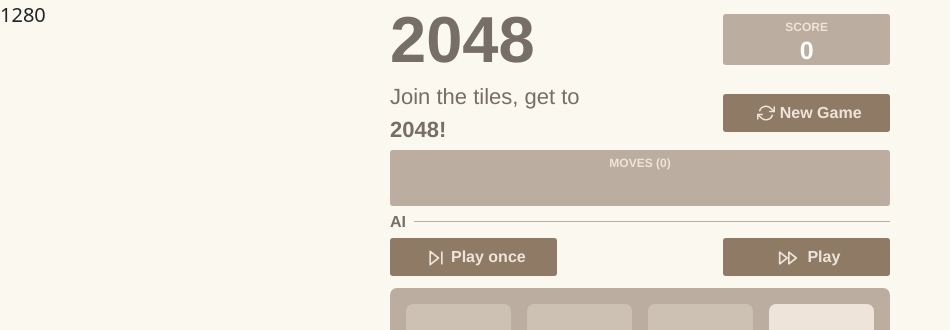
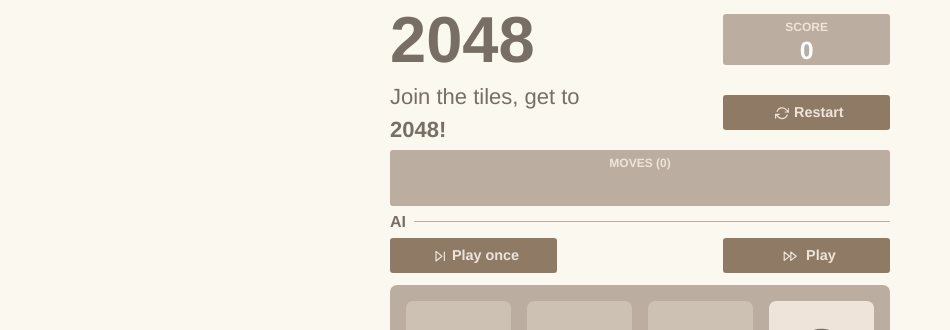
Before and after one commit to virgs/2048-ai, a React (Vite) app: page / in a window 1280 px wide. Shown: the top 330 px of the page, without its empty margins (0-950 px from the left). Built offline with nearby package versions, Linux system fonts and the light colour scheme.

Commit message:
Remove montecarlo

```diff
--- a/src/App.css
+++ b/src/App.css
@@ -2,6 +2,7 @@
     margin: 0;
     width: 100%;
     text-align: center;
+    touch-action: pan-up;
 }
 
 #app {
--- a/src/App.tsx
+++ b/src/App.tsx
@@ -1,23 +1,22 @@
 import { useEffect, useState } from 'react'
 import './App.css'
 import Heading from './Heading'
-import { MonteCarlo } from './ai/MonteCarlo'
+// import { MonteCarlo } from './ai/MonteCarlo'
 import { BoardComponent } from './components/BoardComponent'
 import { AiAction } from './constants/AiAction'
 import { keyCodeToDirection } from './constants/KeyCodes'
 import { Board } from './engine/Board'
 import { BoardMover, Translation } from './engine/BoardMover'
-import { Direction } from './engine/Direction'
+import { Direction, Directions } from './engine/Direction'
 import { animationDuration } from './constants/Animation'
 
-const monteCarloRuns = 1000
+// const monteCarloRuns = 1000
 
 function App() {
     const [lastAiAction, setLastAiAction] = useState<AiAction>(AiAction.STOP_PLAYING)
     const [board, setBoard] = useState<Board>(new Board())
     const [moves, setMoves] = useState<Direction[]>([])
     const [translations, setTranslations] = useState<Translation[]>([])
-    const [width, setWidth] = useState<number>(0)
 
     let timer: number | undefined
 
@@ -43,8 +42,9 @@ function App() {
     }
 
     const monteCarloMove = () => {
-        const monteCarlo = new MonteCarlo(monteCarloRuns)
-        const direction = monteCarlo.findBestMove(board.clone())
+        // const monteCarlo = new MonteCarlo(monteCarloRuns)
+        // const direction = monteCarlo.findBestMove(board.clone())
+        const direction = Math.floor(Math.random() * Directions.length)
         setBoard(makeMove(board, direction))
     }
 
@@ -52,7 +52,7 @@ function App() {
         if (lastAiAction === AiAction.STOP_PLAYING || lastAiAction === AiAction.PLAY_ONE_STEP) {
             setLastAiAction(AiAction.STOP_PLAYING)
         } else if (lastAiAction === AiAction.KEEP_PLAYING) {
-            timer = setTimeout(monteCarloMove, 5 * animationDuration)
+            timer = setTimeout(monteCarloMove, 10 * animationDuration)
         }
     }, [board])
 
@@ -74,10 +74,6 @@ function App() {
         setTranslations([])
     }
 
-    useEffect(() => {
-        setWidth(document.getElementById('app')!.offsetWidth)
-    }, [lastAiAction])
-
     return (
         <div
             id="app"
@@ -94,9 +90,8 @@ function App() {
             }}
             tabIndex={0}
         >
-            <div className="row p-md-3 p-lg-1 justify-content-center">
-                <div className="col-12 col-md-6 col-lg-12 mb-2 mx-auto">
-                    <div style={{ position: 'absolute', left: '0', top: '0', fontSize: '20px' }}>{width}</div>
+            <div className="row py-sm-3 p-lg-1 justify-content-center gx-0">
+                <div className="col-12 col-sm-6 col-md-12 mb-2 mx-auto">
                     <Heading
                         aiIsPlaying={lastAiAction === AiAction.KEEP_PLAYING}
                         newGameButtonHit={resetGame}
@@ -105,7 +100,7 @@ function App() {
                         score={board.score}
                     ></Heading>
                 </div>
-                <div className="col-12 col-md-6 col-lg-12 mx-auto">
+                <div className="col-12 col-sm-6 col-md-12 mx-auto">
                     <BoardComponent
                         board={board}
                         translations={translations}
--- a/src/Heading.css
+++ b/src/Heading.css
@@ -43,6 +43,7 @@
 .game-button:focus,
 .game-button:focus-visible,
 .game-button:active {
+    font-size: 0.9rem;
     color: #eee4da;
     background-color: #8f7a66;
     border-radius: 3px;
@@ -63,7 +64,7 @@
 }
 
 .abort-button:hover {
-    background-color: #54473b;
+    background-color: #ee6f7c;
     color: white;
 }
 
--- a/src/Heading.tsx
+++ b/src/Heading.tsx
@@ -11,6 +11,8 @@ type HeadingProps = {
     onAiButtonHit: (aiAction: AiAction) => void
     newGameButtonHit: () => void
 }
+
+const featherIconSize = '.9rem'
 
 export default function Heading({ score, moves, aiIsPlaying, onAiButtonHit, newGameButtonHit }: HeadingProps) {
     const [movesTextHasOverflown, setMovesTextHasOverflown] = useState<Boolean>(false)
@@ -49,13 +51,13 @@ export default function Heading({ score, moves, aiIsPlaying, onAiButtonHit, newG
                     className="btn game-button abort-button"
                     onClick={() => onAiButtonHit(AiAction.STOP_PLAYING)}
                 >
-                    <X size={20} className="feather-icon" /> Abort
+                    <X size={featherIconSize} className="feather-icon" /> Abort
                 </button>
             )
         } else {
             return (
                 <button type="button" className="btn game-button" onClick={() => onAiButtonHit(AiAction.KEEP_PLAYING)}>
-                    <FastForward size={20} className="feather-icon" /> Play
+                    <FastForward size={featherIconSize} className="feather-icon" /> Play
                 </button>
             )
         }
@@ -67,7 +69,7 @@ export default function Heading({ score, moves, aiIsPlaying, onAiButtonHit, newG
                 <div className="col-6">
                     <h1 className="title">2048</h1>
                 </div>
-                <div className="col-5 col-sm-4">
+                <div className="col-5 col-md-4">
                     <div className="pannel">
                         <div className="pannel-title">score</div>
                         <div style={{ lineHeight: 'normal' }}>{score}</div>
@@ -80,10 +82,10 @@ export default function Heading({ score, moves, aiIsPlaying, onAiButtonHit, newG
                         Join the tiles, get to <strong>2048!</strong>
                     </div>
                 </div>
-                <div className="col-5 col-sm-4">
+                <div className="col-5 col-md-4">
                     <button type="button" className="btn game-button" onClick={newGameButtonHit}>
-                        <RefreshCw size={18} className="feather-icon" />
-                        New Game
+                        <RefreshCw size={featherIconSize} className="feather-icon" />
+                        Restart
                     </button>
                 </div>
             </div>
@@ -119,18 +121,18 @@ export default function Heading({ score, moves, aiIsPlaying, onAiButtonHit, newG
                 <div className="col ms-2" style={{ borderTop: '1.5px solid #bbada0', width: '100%' }}></div>
             </div>
             <div className="row g-0 justify-content-between align-items-center mb-1">
-                <div className="col-5 col-sm-4">
+                <div className="col-5 col-md-4">
                     <button
                         disabled={aiIsPlaying}
                         type="button"
                         className="btn button-secondary game-button"
                         onClick={() => onAiButtonHit(AiAction.PLAY_ONE_STEP)}
                     >
-                        <SkipForward size={20} className="feather-icon" />
+                        <SkipForward size={featherIconSize} className="feather-icon" />
                         Play once
                     </button>
                 </div>
-                <div className="col-5 col-sm-4">{mainActionButton()}</div>
+                <div className="col-5 col-md-4">{mainActionButton()}</div>
             </div>
         </div>
     )
--- a/src/components/BoardComponent.css
+++ b/src/components/BoardComponent.css
@@ -3,4 +3,5 @@
     height: var(--container-size);
     background-color: var(--grid-background-color);
     border-radius: var(--border-radius);
+    touch-action: none;
 }
--- a/src/index.css
+++ b/src/index.css
@@ -1,6 +1,5 @@
 :root {
     user-select: none;
-    touch-action: none;
     line-height: 1.5;
     font-weight: 400;
     --font-family: 'Clear Sans', 'Helvetica Neue', Arial, sans-serif;
@@ -20,7 +19,7 @@
 }
 
 .feather-icon {
-    vertical-align: text-top;
+    /* vertical-align: text-top; */
     margin: 0 5px;
 }
 
```
Also changed, not shown: 5 other files (tests, documents, lock files or other folders).
